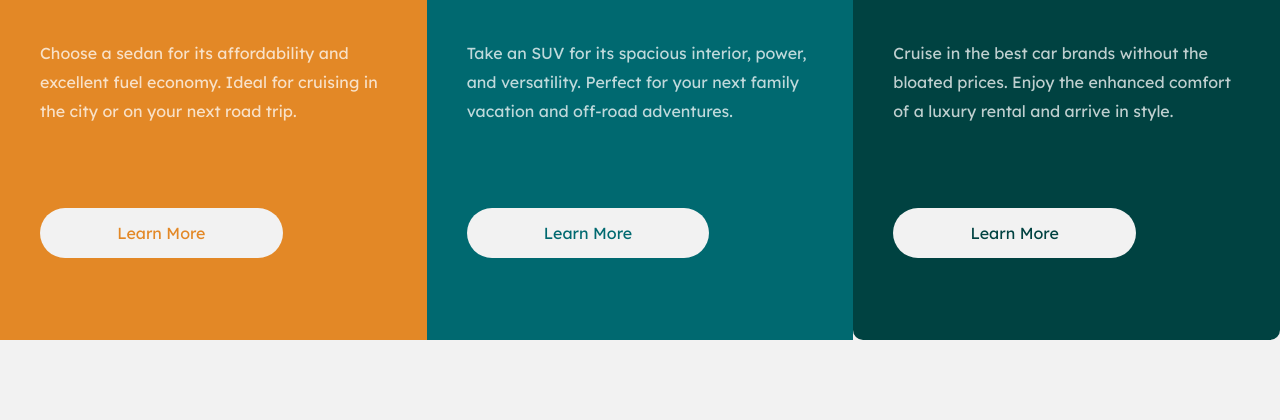
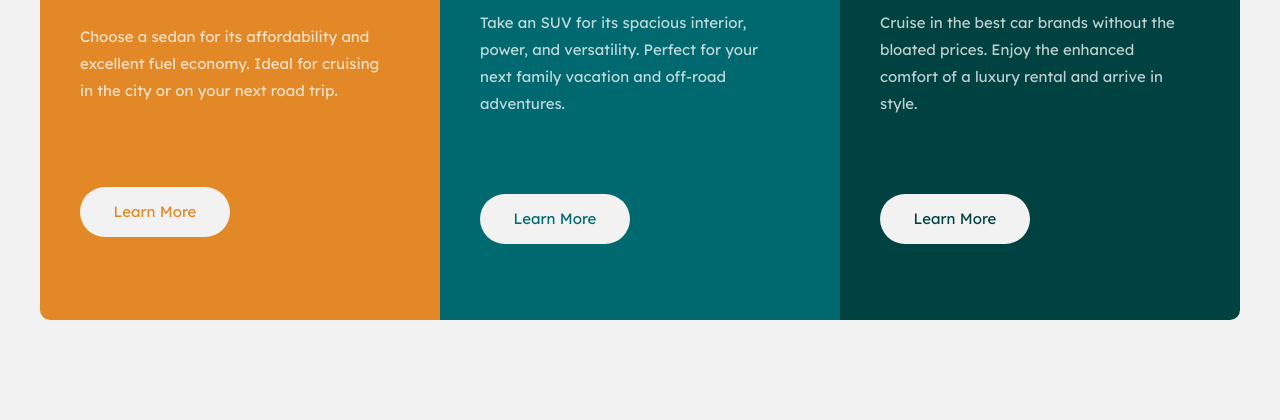
Before and after one commit to mussino/3columnPreviewCard, a plain HTML site: page index.html in a window 1280 px wide. Shown: the part 380-800 px from the top of the page. Drawn offline with Linux system fonts and the light colour scheme.

Commit message:
media finished

```diff
--- a/index.html
+++ b/index.html
@@ -10,7 +10,7 @@
 
 </head>
 <body>
-
+<main>
   <section class="container sedans">
     <img src="./images/icon-sedans.svg" alt="">
     <h1>Sedans</h1>
@@ -33,6 +33,6 @@
     rental and arrive in style.</p>
     <button>Learn More</button>
   </section>
-
+</main>
 </body>
 </html>
--- a/media.css
+++ b/media.css
@@ -1,8 +1,6 @@
 /* small tablets*/
 @media (min-width: 620px) {
-    body {
-        flex-direction: row;
-    }
+
 }
 
 /* large tables & laptops */
@@ -10,7 +8,25 @@
 
 }
 
+
 /* desktops */
 @media (min-width: 1200px) {
-
+    body {
+        overflow: hidden;
+        margin: 0;
+    }
+    main {
+        grid-template-columns: 1fr 1fr 1fr;
+        max-width: 100vw;
+    }
+    .container {
+        max-width: 400px;
+        min-height: 600px;
+    }
+    .sedans {
+        border-radius: 10px 0 0 10px;
+    }
+    .luxury {
+        border-radius: 0 10px 10px 0;
+    }
 }
--- a/style.css
+++ b/style.css
@@ -1,6 +1,3 @@
-/* fonts
-font-family: 'Big Shoulders Display', sans-serif;
-font-family: 'Lexend Deca', sans-serif;*/
 @import url('https://fonts.googleapis.com/css2?family=Big+Shoulders+Display:wght@700&family=Lexend+Deca&display=swap');
 
 /* reset */
@@ -11,46 +8,51 @@ font-family: 'Lexend Deca', sans-serif;*/
 }
 body, p, ul, li, a {
     text-decoration: none;
+    font-size: 15px;
 }
 li {
     list-style-type: none;
 }
 button {
-    width: 70%;
+    max-width: 150px;
+    height: 50px;
     border: none;
     background: none;
     background-color: hsl(0, 0%, 95%);
     padding: 15px 30px;
     border-radius: 30px;
-    font-size: 1rem;
+    font-size: 1em;
     font-weight: 400;
     font-family: 'Lexend Deca', sans-serif;
+    margin-bottom: 15px 0;
 
     &:hover {
         cursor: pointer;
-        background-color: red;
+        background-color: hsla(0, 0%, 100%, 0.75);
     }
 }
-/* base styles */
 body {
-    display: flex;
-    flex-direction: column;
+    min-height: 100vh;
+    display: grid;
     justify-content: center;
     align-items: center;
-    overflow-x: hidden;
     background-color: hsl(0, 0%, 95%);
     margin: 80px 0;
 }
+/* base styles */
+main {
+    width: 100%;
+    display: grid;
+    background-color: hsl(0, 0%, 95%);
+}
 /* mobile first*/
 img {
-    width: 90px;
+    width: 100px;
 }
 .container {
-    display: flex;
-    flex-direction: column;
-    justify-content: space-evenly;
-    width: 90vw;
-    height: 80vh;
+    display: grid;
+    width: 80vw;
+    height: 100%;
     padding: 40px;
 }
 .sedans {
@@ -69,13 +71,12 @@ img {
 .luxury {
     background-color: hsl(179, 100%, 13%);
     border-radius: 0 0 10px 10px;
-
 }
 .luxury button {
     color: hsl(179, 100%, 13%);
 }
 h1 {
-    font-size: 3rem;
+    font-size: 3em;
     font-family: 'Big Shoulders Display', sans-serif;
     text-transform: uppercase;
     color: hsl(0, 0%, 95%);
@@ -85,6 +86,7 @@ p {
     color: hsla(0, 0%, 100%, 0.75);
     font-family: 'Lexend Deca', sans-serif;
     line-height: 1.8;
-    font-size: 1rem;
+    font-size: 1em;
     padding-bottom: 40px;
+    margin-right: 20px;
 }
```
